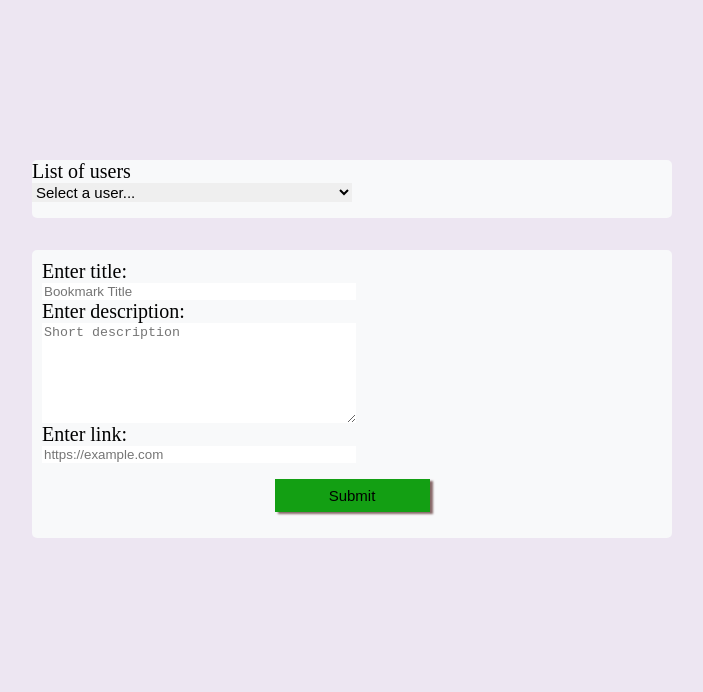
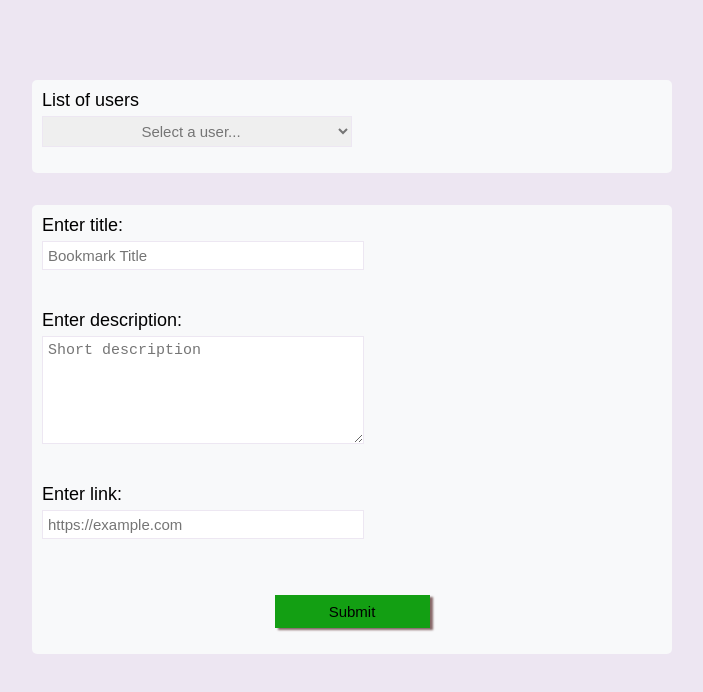
Before and after one commit to samirahekmati/Shared-bookmarks-solo-project, a website with bundled scripts: page index.html in a window 1280 px wide. Shown: the whole page, without its empty margins (288-991 px from the left). Built offline with nearby package versions, Linux system fonts and the light colour scheme.

Commit message:
style.css

```diff
--- a/style.css
+++ b/style.css
@@ -1,48 +1,59 @@
 body{
+    font-family: Arial, Helvetica, sans-serif;
     width: 50%;
     display: flex;
     flex-direction: column;
     margin: 0 auto;
-    padding-top: 10rem;
+    padding-top: 5rem;
     background-color: #EDE6F2;
+    font-size: 18px;
 
 }
 
 #dropdown-container{
 
     margin-bottom: 2rem;
-    font-size: 20px;
+
     display: flex;
     flex-direction: column;
     background-color: #f8f9fa;
     border-radius: 5px;
+    padding: 10px;
 }
 
 select{
-    font-size: 15px ;
-    border: none;
+    border:solid 1px #EDE7F2;
     width: 50%;
     margin-bottom: 1rem;
+    padding: 5px;
+    text-align: center;
+    font-size: 15px;
+    color: #757575;
 }
 #bookmark-form {
     display: flex;
     flex-direction: column;
-    font-size: 20px;
     padding-left: 10px;
     background-color: #f8f9fa;
 
 }
 
+label {
+    margin-bottom: 5px;
+}
 input, textarea{
     width: 50%;
     border: none;
+    border:solid 1px #EDE7F2;
+    padding: 5px;
+    font-size: 15px;
+    margin-bottom: 40px;
 }
 textarea{
     height: 12vh;
 }
 #bookmarks-container{
     margin-top: 2rem;
-    font-size: 20px;
 
 }
 
```
